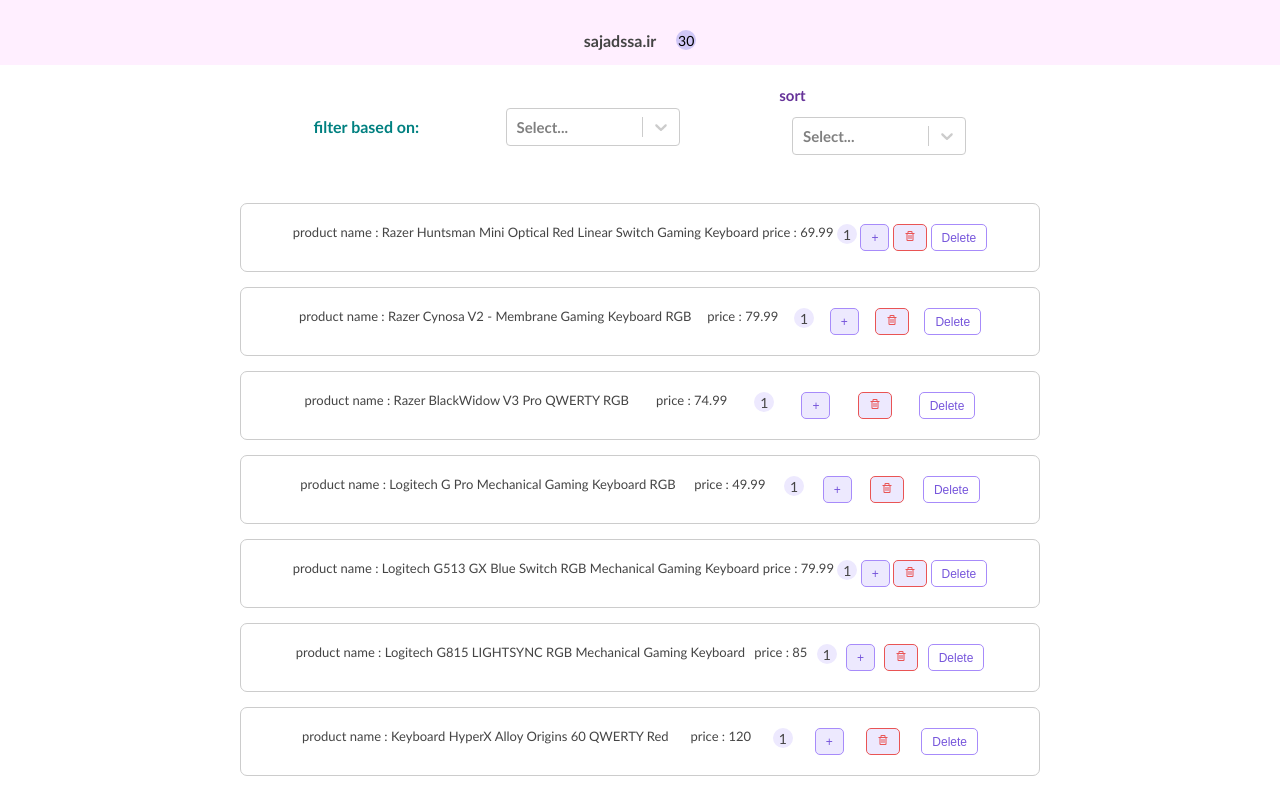
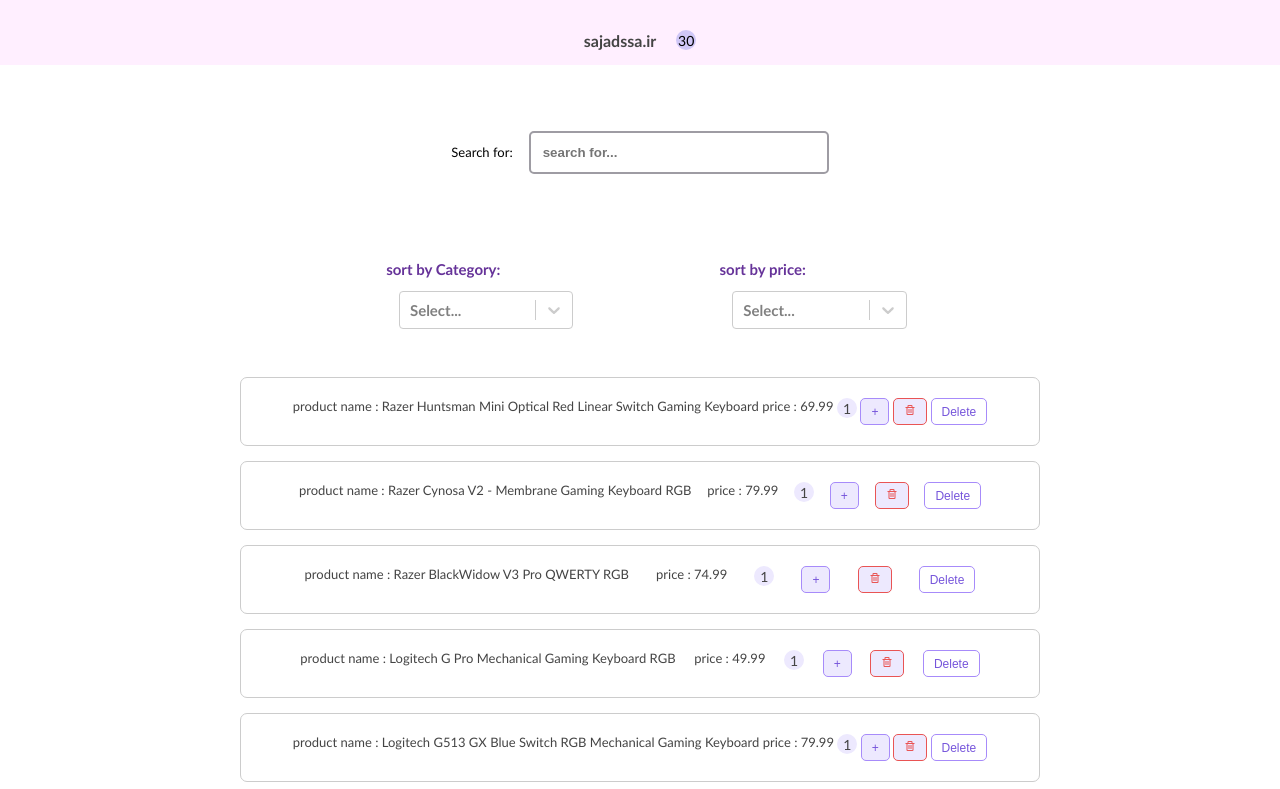
Before and after one commit to Sajadssa/React.js, a React (Create React App) app in the folder first-app/: page / in a window 1280 px wide. Shown: the top 789 px of the page. Built offline with nearby package versions, Linux system fonts and the light colour scheme.

Commit message:
reusable component concept

```diff
--- a/first-app/src/App.js
+++ b/first-app/src/App.js
@@ -29,6 +29,7 @@
 import CountReducer from "./component/Reducer/CountReducer";
 import ProductProvider, { UseProducts, UseProductsActions } from "./component/Providers/ProductsProvider";
 import Filter from "./component/Filter/Filter";
+import SearchBar from "./common/Search/Search";
 
 export const UserContext = React.createContext();
 export const WebsiteContext = React.createContext();
@@ -372,6 +373,7 @@
 
       <ProductProvider>
       <Navbar  />
+      <SearchBar/>
       <Filter/>
           <ProductList
             // products={products}
--- /dev/null
+++ b/first-app/src/common/Search/Search.jsx
@@ -0,0 +1,26 @@
+import { useState } from "react";
+import styles from './search.module.css'
+import { mergeStyles } from "react-select";
+
+// sfc
+const SearchBar = () => {
+    const [value, setValue] = useState('');
+    const changeHandler = (e) => {
+        setValue(e.target.value);
+
+     }
+
+    return (
+        <div className={styles.formControl}>
+            <span>Search for:</span>
+            <input type="text" placeholder="search for..." onChange={changeHandler}
+            value={value}/>
+
+
+
+        </div>
+
+     );
+}
+
+export default SearchBar;
--- /dev/null
+++ b/first-app/src/common/Search/search.module.css
@@ -0,0 +1,23 @@
+.formControl {
+  display: flex;
+  justify-content: center;
+  align-items: center;
+  gap: 1rem;
+
+  height: 174px;
+}
+
+.formControl input {
+  padding: 12px;
+
+  color: darkslateblue;
+  font-weight: bold;
+  outline: none;
+  width: 300px;
+  border-radius: 5px;
+  border-style: none;
+  border: 2px solid #9e9ca3;
+}
+.formControl input:focus {
+  border: 2px solid #7655db;
+}
--- /dev/null
+++ b/first-app/src/common/Select/SelectComponent.jsx
@@ -0,0 +1,22 @@
+// sfc
+import styles from './select.module.css';
+import Select from 'react-select';
+
+
+const SelectComponent = ({ title, ...rest }) => {
+    console.log(rest);
+    return (
+        <div className={styles.selectContainer}>
+                <span>{title}</span>
+
+                <Select className={styles.selectContainer}
+                {...rest}
+
+                />
+            </div>
+
+     );
+}
+
+
+export default SelectComponent;
--- /dev/null
+++ b/first-app/src/common/Select/select.module.css
@@ -0,0 +1,10 @@
+
+
+.selectContainer{
+    padding: .8rem;
+    color: rebeccapurple;
+    font-size: 15px;
+     font-weight: bold;
+    width: 200px;
+
+}
--- a/first-app/src/component/Filter/Filter.jsx
+++ b/first-app/src/component/Filter/Filter.jsx
@@ -1,7 +1,7 @@
 import { UseProductsActions } from "../Providers/ProductsProvider";
 import { useState } from 'react';
-import Select from 'react-select';
 import styles from '../Filter/filter.module.css'
+import SelectComponent from "../../common/Select/SelectComponent";
 
 const Filter = () => {
    const options = [
@@ -44,23 +44,36 @@
     return (
         <div className={styles.filter}>
 
-          filter based on:
+          {/* filter based on: */}
           {/* instead of select this way we can use select-react library for select option
           im so tired and tomarrow will be coutinue */}
-          <Select className={styles.selectContainer}
+          {/* <Select className={styles.selectContainer}
              value={value}
              onChange={changeHandler}
              options={options}
-          />
-
+          /> */}
             {/* <select onChange={changeHandler} value={value}>
                 <option value="">All</option>
                 <option value="mouse">Mouse</option>
                 <option value="monitor">Monitor</option>
                 <option value="webcam">webcam</option>
                 <option value="microphone">microphone</option>
-            </select> */}
+               </select> */}
+          <SelectComponent
+             title="sort by Category:"
+             value={value}
+             onChange={changeHandler}
+             options={options}
 
+               />
+          <SelectComponent
+             title="sort by price:"
+             value={sort}
+             onChange={sortHandler}
+             options={sortoptions}
+
+               />
+{/*
          <div className={styles.selectContainer}>
              <span>sort</span>
 
@@ -69,7 +82,7 @@
                onChange={sortHandler}
                options={sortoptions}
             />
-         </div>
+         </div> */}
            </div>
 
 
--- a/first-app/src/component/Providers/ProductsProvider.jsx
+++ b/first-app/src/component/Providers/ProductsProvider.jsx
@@ -99,6 +99,7 @@
 
         }
         //   const sortProducts=products.sort((a, b) => {
+
         //     if (a.price > b.price) {
         //       return 1;
         //     }
```
